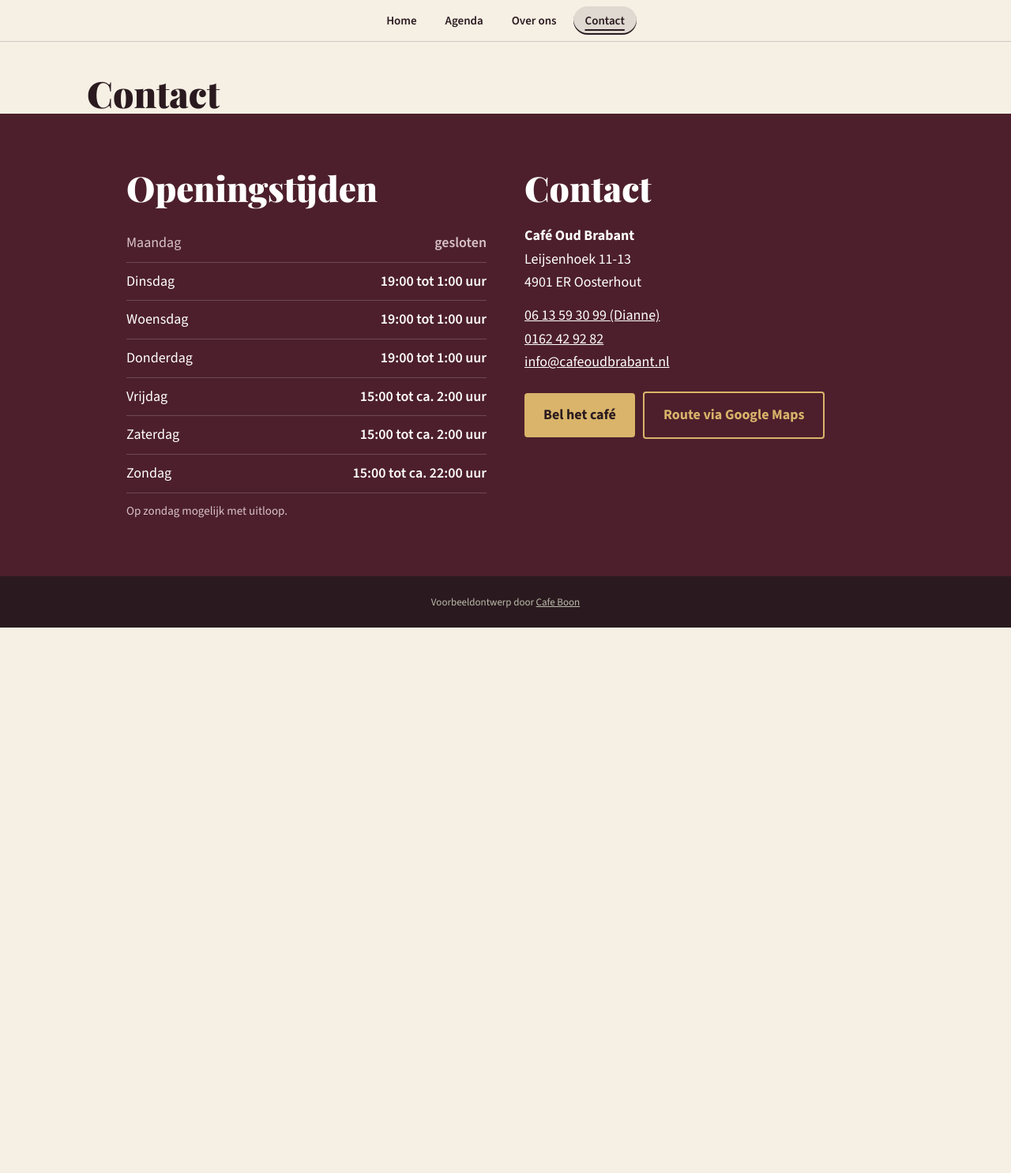
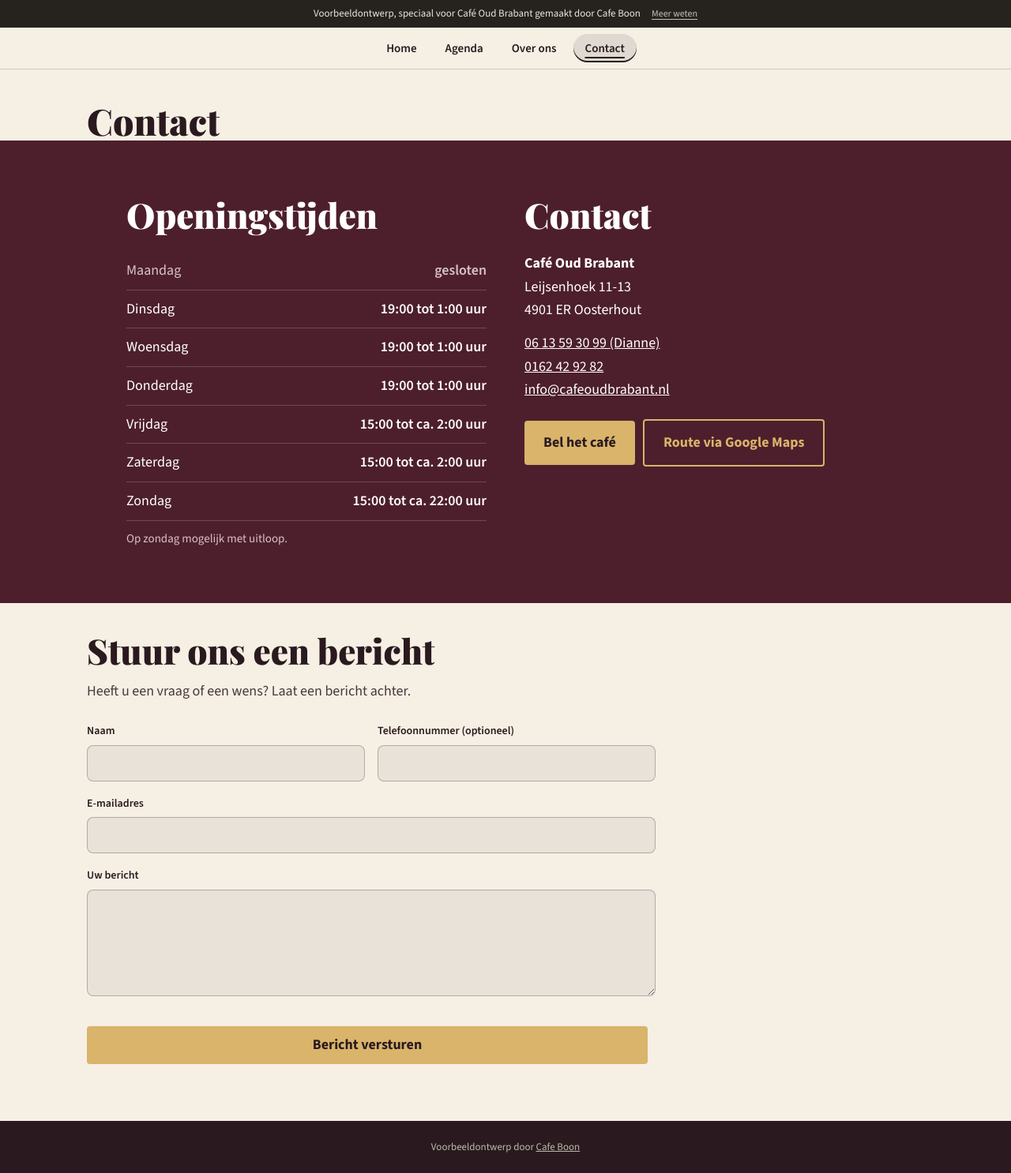
Before and after one commit to SebastiaanBoon/cafeoudbrabant, a plain HTML site: page contact.html in a window 1280 px wide. Shown: the whole page at 79% size. Before the commit the page ends 800 px from the top, so only its background shows below. Drawn offline with nearby package versions, Linux system fonts and the light colour scheme; a web font is replaced by a local one.

Commit message:
Werkende formulieren voor afspraken en aanvragen

```diff
--- a/contact.html
+++ b/contact.html
@@ -15,6 +15,7 @@
 <link rel="stylesheet" href="style.css">
 </head>
 <body>
+<div class="vb-banner" role="note"><span>Voorbeeldontwerp, speciaal voor Café Oud Brabant gemaakt door Cafe Boon</span><a href="https://cafeboon.com">Meer weten</a></div>
 <nav aria-label="Pagina's" class="sn-bar"><a class="sn-link" href="index.html">Home</a><a class="sn-link" href="aanbod.html">Agenda</a><a class="sn-link" href="over.html">Over ons</a><a aria-current="page" class="sn-link" href="contact.html">Contact</a></nav>
 <div class="sn-head"><h1>Contact</h1></div>
 <section class="dark check" id="open"><div class="wrap grid">
@@ -38,5 +39,7 @@
 <a class="btn" href="tel:+31162429282">Bel het café</a><a class="btn o" href="https://www.google.com/maps/search/?api=1&amp;query=Leijsenhoek+11-13+4901+ER+Oosterhout">Route via Google Maps</a>
 </div>
 </div></section>
+<section class="sn-formsec" id="formulier"><div class="sn-formwrap"><h2>Stuur ons een bericht</h2><p class="sn-lead">Heeft u een vraag of een wens? Laat een bericht achter.</p><form class="sn-form" id="sn-form"><div class="sn-field"><label for="naam">Naam</label><input id="naam" name="naam" type="text" required autocomplete="name"></div><div class="sn-field"><label for="tel">Telefoonnummer (optioneel)</label><input id="tel" name="tel" type="tel" autocomplete="tel"></div><div class="sn-field full"><label for="email">E-mailadres</label><input id="email" name="email" type="email" required autocomplete="email"></div><div class="sn-field full"><label for="opm">Uw bericht</label><textarea id="opm" name="opm" rows="5" required></textarea></div><div class="sn-field full"><button class="btn" type="submit">Bericht versturen</button></div></form></div></section>
+<script>(function(){var f=document.getElementById('sn-form');if(!f)return;f.addEventListener('submit',function(e){e.preventDefault();if(!f.checkValidity()){f.reportValidity();return;}var d=document.createElement('div');d.className='sn-done';d.setAttribute('role','status');d.tabIndex=-1;d.innerHTML='<h2>Bedankt voor uw bericht</h2><p>Dit is een voorbeeldwebsite van Cafe Boon. Uw bericht is daarom niet verstuurd. Neem voor een echt antwoord contact op via <a href="tel:+31613593099">06 13 59 30 99</a>.</p>';f.parentNode.replaceChild(d,f);d.focus();});})();</script>
 <footer>Voorbeeldontwerp door <a href="https://cafeboon.com">Cafe Boon</a></footer>
 </body></html>
--- a/style.css
+++ b/style.css
@@ -46,3 +46,31 @@ nav a[aria-current="page"]:not(.cta):not(.btn):not(.call){text-decoration:underl
 .sn-card span{display:block;opacity:.8;font-size:.95em;line-height:1.4}
 .sn-card:hover,.sn-card:focus-visible{border-color:currentColor}
 /* sitenav:end */
+/* voorbeeld-formulier:start */
+@layer sn{.sn-form button.btn{border:0;font:inherit;cursor:pointer;line-height:1.2}}
+.sn-formsec{padding:36px 0 72px}
+.sn-formwrap{max-width:1100px;margin:0 auto;padding:0 20px;box-sizing:border-box}
+.sn-formwrap>h2{margin:0 0 12px}
+.sn-formwrap>.sn-lead,.sn-formwrap>.sn-form,.sn-formwrap>.sn-done{max-width:720px}
+.sn-formwrap .sn-lead{margin:0 0 24px;opacity:.85}
+.sn-form{display:grid;grid-template-columns:1fr 1fr;gap:16px}
+.sn-field{display:flex;flex-direction:column;gap:6px;min-width:0;text-align:left}
+.sn-field.full{grid-column:1/-1}
+.sn-field label{font-size:14px;font-weight:600}
+.sn-field input,.sn-field select,.sn-field textarea{font:inherit;font-size:16px;line-height:1.4;color:inherit;background:rgba(128,128,128,.12);border:1px solid rgba(128,128,128,.55);border-radius:8px;padding:11px 12px;width:100%;box-sizing:border-box;min-width:0;max-width:100%;-webkit-appearance:none;appearance:none}
+.sn-field select{background-image:linear-gradient(45deg,transparent 50%,currentColor 50%),linear-gradient(135deg,currentColor 50%,transparent 50%);background-position:calc(100% - 20px) 50%,calc(100% - 15px) 50%;background-size:5px 5px;background-repeat:no-repeat;padding-right:38px}
+.sn-field select option{color:#111;background:#fff}
+.sn-field textarea{resize:vertical}
+.sn-field input:focus,.sn-field select:focus,.sn-field textarea:focus{outline:2px solid currentColor;outline-offset:1px}
+.sn-done{padding:28px;border:1px solid rgba(128,128,128,.55);border-radius:12px;background:rgba(128,128,128,.1)}
+.sn-done h2{margin:0 0 10px}
+.sn-done p{margin:0}
+.sn-done a{text-decoration:underline;text-underline-offset:3px;font-weight:600}
+.sn-formlink{padding:0 0 56px}
+@media(max-width:640px){.sn-form{grid-template-columns:1fr}.sn-formsec{padding:24px 0 56px}}
+/* voorbeeld-formulier:end */
+/* voorbeeldbanner:start */
+.vb-banner{display:flex;flex-wrap:wrap;justify-content:center;align-items:baseline;gap:2px 14px;padding:8px 16px;background:#26231f;color:#e9e6df;font-size:13px;line-height:1.45;letter-spacing:0;text-transform:none;font-weight:400;text-align:center;position:relative;z-index:1000}
+.vb-banner a{color:inherit;opacity:.8;text-decoration:underline;text-underline-offset:3px;font-size:12px;font-weight:400;white-space:nowrap;letter-spacing:0;text-transform:none}
+.vb-banner a:hover{opacity:1}
+/* voorbeeldbanner:end */
```
Also changed, not shown: aanbod.html (+1 -0 lines), index.html (+1 -0 lines), over.html (+1 -0 lines).
